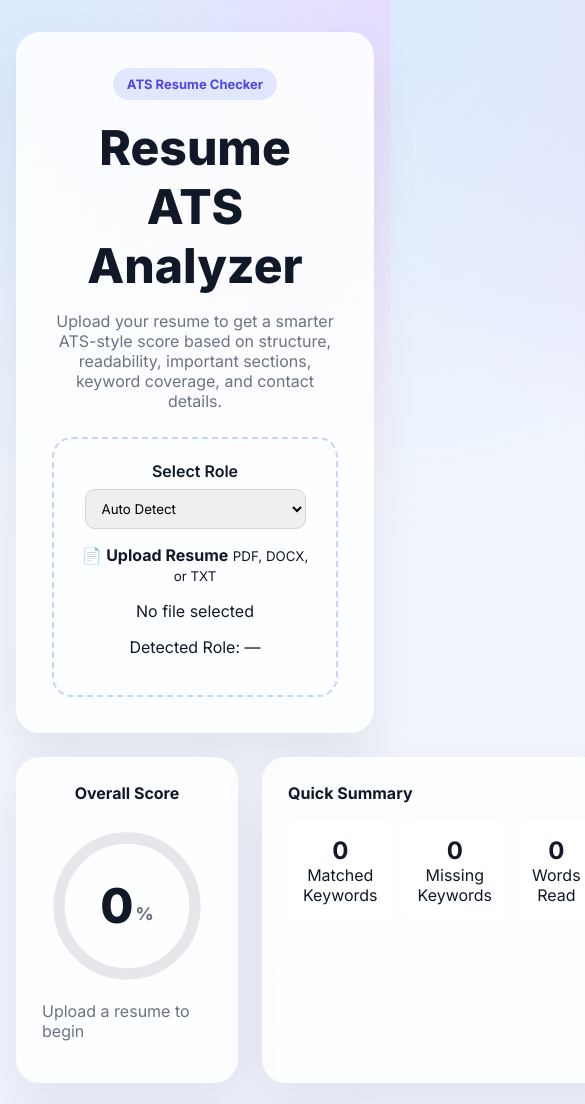
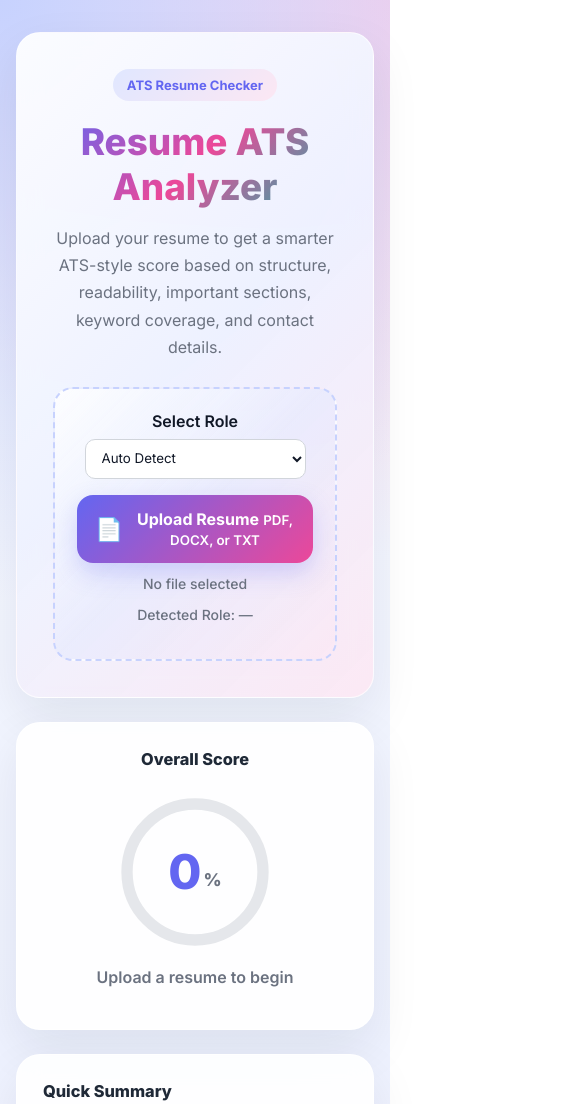
Before and after one commit to Nithya-60/Resume-Analyzer, a website: page index.html in a window 390 px wide. Shown: the top 1104 px of the page, 585 px wide, since content can reach past the window. Drawn offline with nearby package versions, Linux system fonts and the light colour scheme.

Commit message:
added all website files

```diff
--- a/style.css
+++ b/style.css
@@ -1,15 +1,23 @@
 :root {
-    --bg-1: #f4f7fb;
+    --bg-1: #f8faff;
     --bg-2: #eef2ff;
-    --card: rgba(255, 255, 255, 0.88);
+    --bg-3: #fdf2f8;
+    --card: rgba(255, 255, 255, 0.9);
     --text: #111827;
     --muted: #6b7280;
     --line: #e5e7eb;
-    --primary: #4f46e5;
+    --primary: #6366f1;
     --primary-soft: #e0e7ff;
+    --secondary: #ec4899;
+    --secondary-soft: #fce7f3;
+    --accent: #14b8a6;
+    --accent-soft: #ccfbf1;
     --success: #059669;
+    --success-soft: #d1fae5;
     --warning: #d97706;
+    --warning-soft: #fef3c7;
     --danger: #dc2626;
+    --danger-soft: #fee2e2;
     --shadow: 0 20px 50px rgba(17, 24, 39, 0.08);
     --radius: 24px;
 }
@@ -23,9 +31,10 @@ body {
     font-family: "Inter", sans-serif;
     color: var(--text);
     background:
-        radial-gradient(circle at top left, #dbeafe 0%, transparent 32%),
-        radial-gradient(circle at top right, #e9d5ff 0%, transparent 28%),
-        linear-gradient(180deg, var(--bg-1), var(--bg-2));
+        radial-gradient(circle at top left, #c7d2fe 0%, transparent 28%),
+        radial-gradient(circle at top right, #fbcfe8 0%, transparent 26%),
+        radial-gradient(circle at bottom left, #99f6e4 0%, transparent 24%),
+        linear-gradient(180deg, var(--bg-1), var(--bg-2), var(--bg-3));
     min-height: 100vh;
 }
 
@@ -39,19 +48,22 @@ body {
     background: var(--card);
     border-radius: var(--radius);
     box-shadow: var(--shadow);
+    border: 1px solid rgba(255, 255, 255, 0.65);
+    backdrop-filter: blur(12px);
 }
 
 .hero-card {
     padding: 36px;
     text-align: center;
     margin-bottom: 24px;
+    background: linear-gradient(135deg, rgba(255,255,255,0.92), rgba(238,242,255,0.92), rgba(252,231,243,0.9));
 }
 
 .hero-badge {
     display: inline-block;
     padding: 8px 14px;
     border-radius: 999px;
-    background: var(--primary-soft);
+    background: linear-gradient(135deg, var(--primary-soft), var(--secondary-soft));
     color: var(--primary);
     font-size: 13px;
     font-weight: 700;
@@ -62,28 +74,61 @@ body {
     margin: 0 0 12px;
     font-size: 3rem;
     font-weight: 800;
+    background: linear-gradient(135deg, var(--primary), var(--secondary), var(--accent));
+    -webkit-background-clip: text;
+    -webkit-text-fill-color: transparent;
+    background-clip: text;
 }
 
 .hero-subtitle {
     color: var(--muted);
     margin-bottom: 26px;
+    line-height: 1.7;
 }
 
 .upload-box {
     border: 2px dashed #c7d2fe;
     border-radius: 20px;
     padding: 22px;
+    background: linear-gradient(135deg, rgba(255,255,255,0.82), rgba(224,231,255,0.45), rgba(252,231,243,0.42));
 }
 
 .upload-label {
     cursor: pointer;
+    display: inline-flex;
+    align-items: center;
+    gap: 12px;
+    padding: 14px 18px;
+    border-radius: 16px;
+    background: linear-gradient(135deg, var(--primary), var(--secondary));
+    color: white;
+    font-weight: 600;
+    box-shadow: 0 10px 24px rgba(99, 102, 241, 0.25);
+}
+
+.upload-icon {
+    font-size: 1.4rem;
 }
 
 input[type="file"] {
     display: none;
 }
 
+.file-name {
+    margin-top: 12px;
+    color: var(--muted);
+    font-size: 14px;
+    font-weight: 500;
+}
+
 .results-grid {
+    display: grid;
+    grid-template-columns: 1fr 1fr;
+    gap: 24px;
+    margin-bottom: 24px;
+}
+
+.analysis-grid {
     display: grid;
     grid-template-columns: 1fr 1fr;
     gap: 24px;
@@ -95,8 +140,10 @@ input[type="file"] {
 }
 
 .card-title {
-    font-weight: 700;
+    font-weight: 800;
     margin-bottom: 18px;
+    font-size: 1.02rem;
+    color: #1f2937;
 }
 
 .score-card {
@@ -119,6 +166,7 @@ input[type="file"] {
 
 .ring-progress {
     fill: none;
+    stroke: url(#gradientStroke);
     stroke: var(--primary);
     stroke-width: 8;
     stroke-linecap: round;
@@ -129,7 +177,7 @@ input[type="file"] {
     transition: stroke-dashoffset 0.9s ease;
 }
 
-/* ✅ FIXED SCORE ALIGNMENT */
+/* fixed score alignment */
 .score-center {
     position: absolute;
     inset: 0;
@@ -143,6 +191,7 @@ input[type="file"] {
 .score-center span {
     font-size: 3rem;
     line-height: 1;
+    color: var(--primary);
 }
 
 .score-center small {
@@ -156,65 +205,132 @@ input[type="file"] {
 .score-label {
     margin-top: 10px;
     color: var(--muted);
+    font-weight: 600;
 }
 
 .summary-stats {
     display: flex;
-    gap: 10px;
+    gap: 12px;
 }
 
 .stat-box {
-    background: #fff;
+    background: linear-gradient(180deg, #ffffff, #f8fafc);
     padding: 15px;
-    border-radius: 10px;
+    border-radius: 16px;
     text-align: center;
     flex: 1;
+    border: 1px solid #eef2ff;
 }
 
 .stat-value {
     font-size: 1.5rem;
+    font-weight: 800;
+    color: var(--primary);
+}
+
+.stat-name {
+    font-size: 0.9rem;
+    color: var(--muted);
+    margin-top: 4px;
+    display: block;
+}
+
+.check-list,
+.suggestion-list {
+    margin: 0;
+    padding-left: 20px;
+}
+
+.check-list li,
+.suggestion-list li {
+    margin-bottom: 10px;
+    line-height: 1.6;
+}
+
+.tag-wrap {
+    display: flex;
+    flex-wrap: wrap;
+    gap: 8px;
+}
+
+.tag {
+    padding: 8px 12px;
+    border-radius: 999px;
+    margin: 2px;
+    display: inline-block;
+    font-size: 13px;
     font-weight: 700;
 }
 
-.tag {
-    padding: 6px 10px;
-    border-radius: 20px;
-    margin: 5px;
-    display: inline-block;
-}
-
 .tag.matched {
-    background: #d1fae5;
-    color: green;
+    background: var(--success-soft);
+    color: var(--success);
+    border: 1px solid #a7f3d0;
 }
 
 .tag.missing {
-    background: #fee2e2;
-    color: red;
+    background: var(--danger-soft);
+    color: var(--danger);
+    border: 1px solid #fecaca;
 }
 
-/* ===== FIX RESUME PREVIEW OVERFLOW ===== */
+.good {
+    color: var(--success);
+    font-weight: 700;
+}
 
+.bad {
+    color: var(--danger);
+    font-weight: 700;
+}
+
+/* preview overflow fix */
 .preview-card {
     margin-bottom: 24px;
-    overflow: hidden; /* prevents content spilling outside */
+    overflow: hidden;
 }
 
 .resume-preview {
     margin: 0;
-    white-space: pre-wrap;       /* keeps formatting */
-    word-break: break-word;      /* breaks long words */
-    overflow-wrap: anywhere;     /* prevents overflow */
+    white-space: pre-wrap;
+    word-break: break-word;
+    overflow-wrap: anywhere;
     overflow-x: hidden;
     overflow-y: auto;
     line-height: 1.7;
     color: #374151;
-    background: #f8fafc;
+    background: linear-gradient(180deg, #f8fafc, #ffffff);
     border: 1px solid var(--line);
     border-radius: 18px;
     padding: 18px;
-    max-height: 320px;           /* scroll instead of overflow */
+    max-height: 320px;
     width: 100%;
     font-family: "Inter", sans-serif;
     font-size: 14px;
 }
+
+select {
+    background: white;
+    color: var(--text);
+    outline: none;
+}
+
+select:focus {
+    border-color: var(--primary) !important;
+    box-shadow: 0 0 0 3px rgba(99, 102, 241, 0.12);
+}
+
+@media (max-width: 900px) {
+    .results-grid,
+    .analysis-grid {
+        grid-template-columns: 1fr;
+    }
+
+    .summary-stats {
+        flex-direction: column;
+    }
+
+    .hero-card h1 {
+        font-size: 2.3rem;
+    }
+}
```
